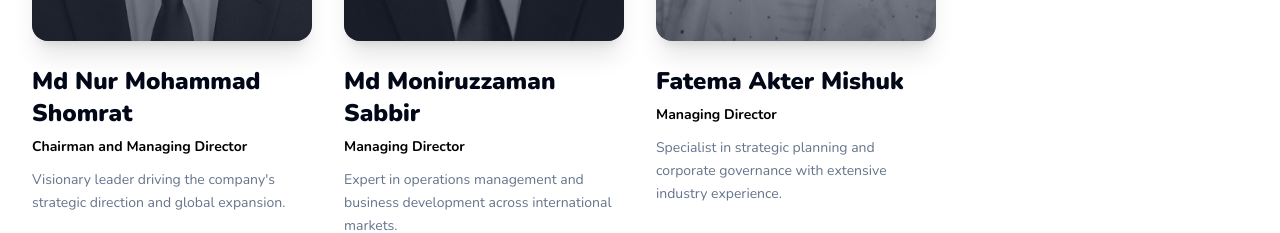
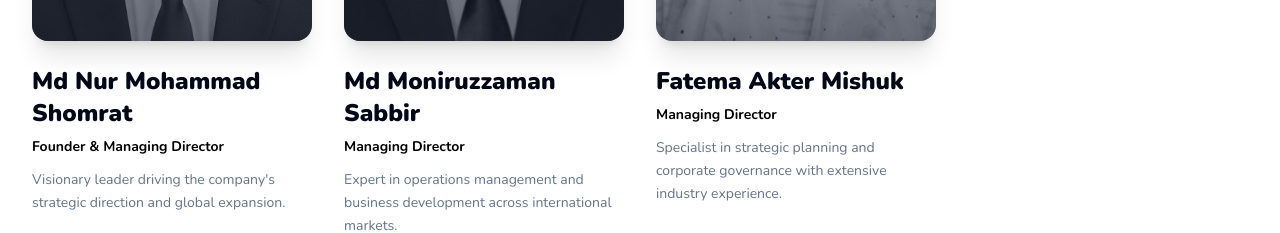
Before and after one commit to arifarman22/Jibran-CO-LTD, a Next.js app in the folder frontend/: page /team in a window 1280 px wide. Shown: the part 1000-1233 px from the top of the page. Built offline with nearby package versions, Linux system fonts and the light colour scheme.

Commit message:
Update Shomrat designation to Founder & Managing Director

```diff
--- a/frontend/src/app/team/page.tsx
+++ b/frontend/src/app/team/page.tsx
@@ -17,7 +17,7 @@ export default function TeamPage() {
     {
       id: "1",
       name: "Md Nur Mohammad Shomrat",
-      role: "Chairman and Managing Director",
+      role: "Founder & Managing Director",
       bio: "Visionary leader driving the company's strategic direction and global expansion.",
       imageUrl: "/assets/shomrat.jpg"
     },
```
